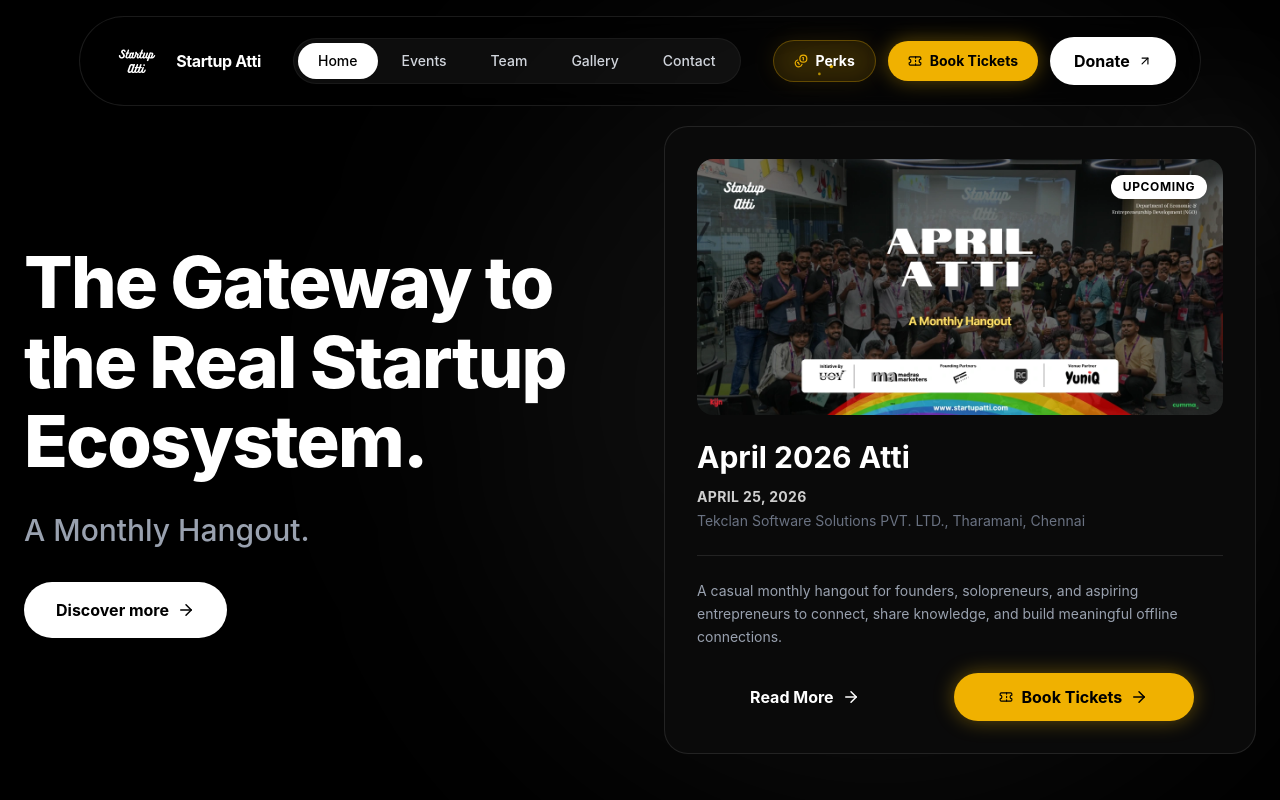
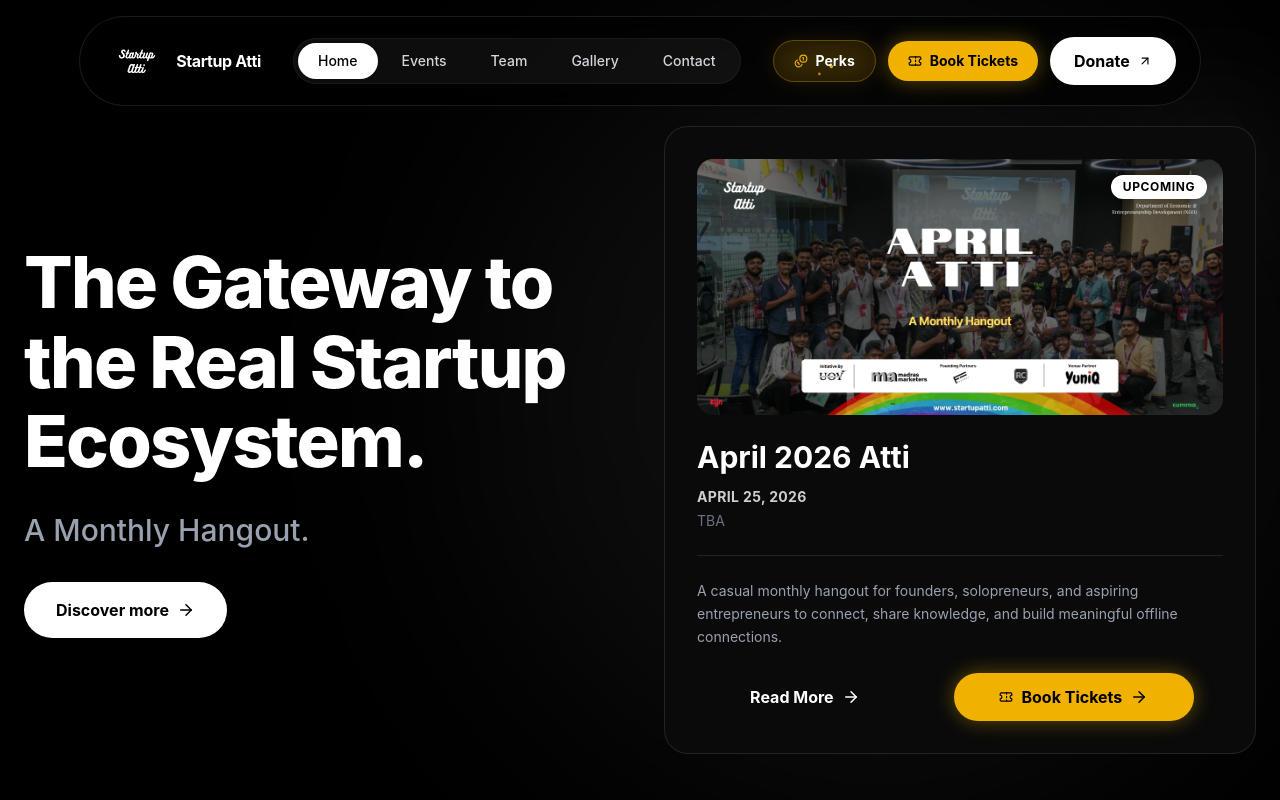
Before and after one commit to NAVIN2709/startupatti, a React (Vite) app: page / in a window 1280 px wide. Shown: the top 800 px of the page. Built offline with nearby package versions, Linux system fonts and the light colour scheme; a web font is replaced by a local one.

Commit message:
Fix:removed venue for april atti

```diff
--- a/src/data/events.js
+++ b/src/data/events.js
@@ -561,7 +561,7 @@
     title: "April 2026 Atti",
     date: "April 25, 2026",
     time: "2:30 PM onwards",
-    location: "Tekclan Software Solutions PVT. LTD., Tharamani, Chennai",
+    location: "TBA",
     description:
       "A casual monthly hangout for founders, solopreneurs, and aspiring entrepreneurs to connect, share knowledge, and build meaningful offline connections.",
     fullDescription:
@@ -570,7 +570,7 @@
     upcoming: true,
     ticketLink:
       "https://tickets.kynhood.com/event/69a13d7e233c4735a4241ce7?utm_source=startupattiwebsite&utm_medium=startupattiwebsite&utm_campaign=aprilatti&utm_content=booknow",
-    mapsLink: "https://maps.app.goo.gl/39eUmmJPmC3eoLZJ7",
+    mapsLink: "TBA",
     gallery: [],
     speakers: [],
   },
```
